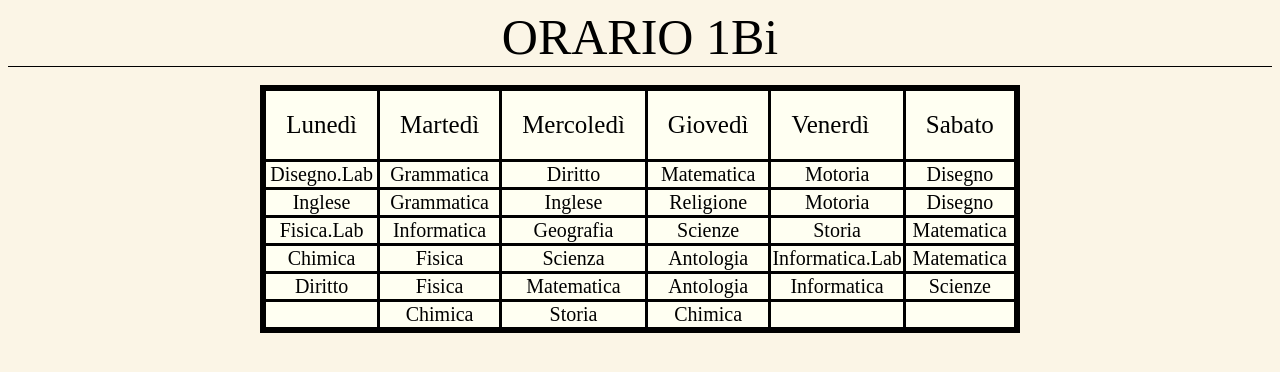
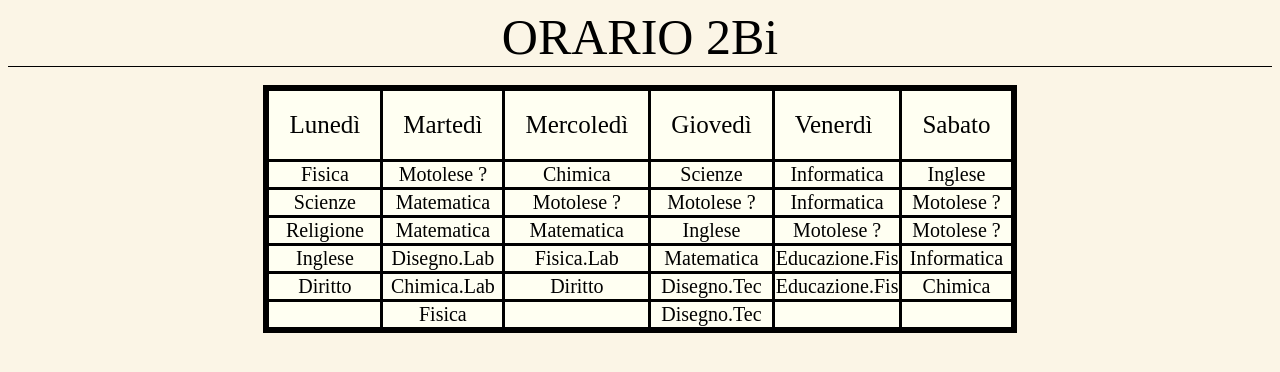
Before and after one commit to Flavio125/orario3b, a plain HTML site: page index.html in a window 1280 px wide. Drawn offline with Linux system fonts and the light colour scheme.

Commit message:
Update index.html

```diff
--- a/index.html
+++ b/index.html
@@ -49,7 +49,7 @@
             }
         </style>
     </head>
-    <header>ORARIO 1Bi</header>
+    <header>ORARIO 2Bi</header>
     <div id="hr" style="width: 100%;">
     </div>
     <br>
@@ -65,50 +65,50 @@
             </thead>
             <tbody>
                 <tr class="jj">
-                    <td >Disegno.Lab</td>
-                    <td>Grammatica</td>
-                    <td>Diritto</td>
+                    <td >Fisica</td>
+                    <td>Motolese ?</td>
+                    <td>Chimica</td>
+                    <td>Scienze</td>
+                    <td>Informatica</td>
+                    <td>Inglese</td>
+                </tr>
+                <tr class="jj">
+                    <td>Scienze</td>
                     <td>Matematica</td>
-                    <td>Motoria</td>
-                    <td>Disegno</td>
+                    <td>Motolese ?</td>
+                    <td>Motolese ?</td>
+                    <td>Informatica</td>
+                    <td>Motolese ?</td>
+                </tr>
+                <tr class="jj">
+                    <td>Religione</td>
+                    <td>Matematica</td>
+                    <td>Matematica</td>
+                    <td>Inglese</td>
+                    <td>Motolese ?</td>
+                    <td>Motolese ?</td>
                 </tr>
                 <tr class="jj">
                     <td>Inglese</td>
-                    <td>Grammatica</td>
-                    <td>Inglese</td>
-                    <td>Religione</td>
-                    <td>Motoria</td>
-                    <td>Disegno</td>
-                </tr>
-                <tr class="jj">
+                    <td>Disegno.Lab</td>
                     <td>Fisica.Lab</td>
+                    <td>Matematica</td>
+                    <td>Educazione.Fis</td>
                     <td>Informatica</td>
-                    <td>Geografia</td>
-                    <td>Scienze</td>
-                    <td>Storia</td>
-                    <td>Matematica</td>
-                </tr>
-                <tr class="jj">
-                    <td>Chimica</td>
-                    <td>Fisica</td>
-                    <td>Scienza</td>
-                    <td>Antologia</td>
-                    <td>Informatica.Lab</td>
-                    <td>Matematica</td>
                 </tr>
                 <tr class="jj">
                     <td>Diritto</td>
-                    <td>Fisica</td>
-                    <td>Matematica</td>
-                    <td>Antologia</td>
-                    <td>Informatica</td>
-                    <td>Scienze</td>
+                    <td>Chimica.Lab</td>
+                    <td>Diritto</td>
+                    <td>Disegno.Tec</td>
+                    <td>Educazione.Fis</td>
+                    <td>Chimica</td>
                 </tr>
                 <tr class="jj">
                     <td></td>
-                    <td>Chimica</td>
-                    <td>Storia</td>
-                    <td>Chimica</td>
+                    <td>Fisica</td>
+                    <td></td>
+                    <td>Disegno.Tec</td>
                     <td></td>
                     <td></td>
                 </tr>
```
